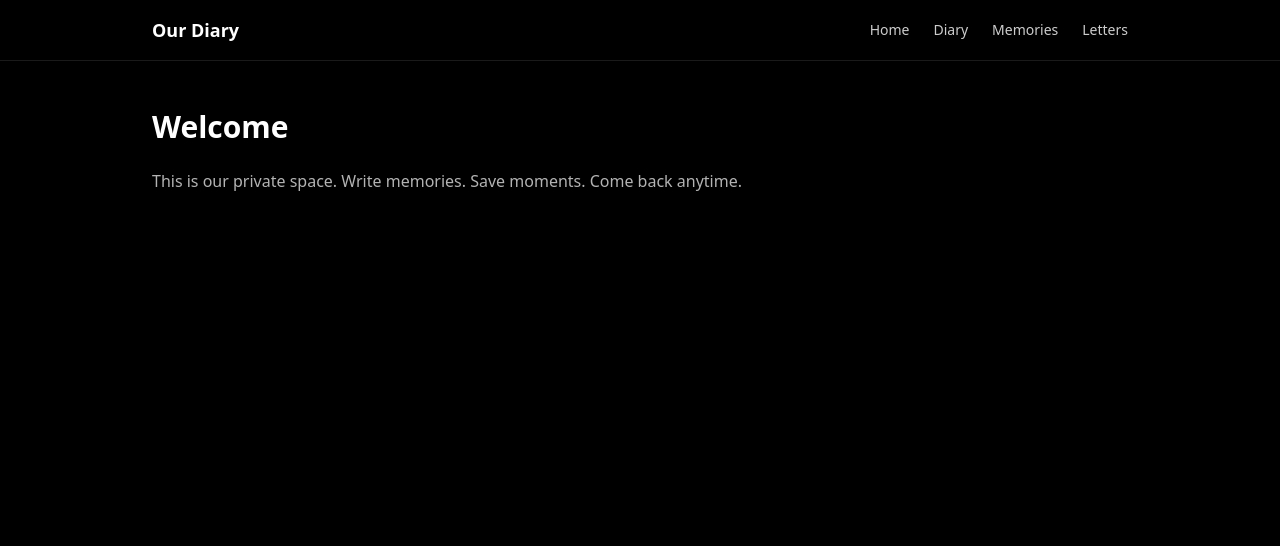
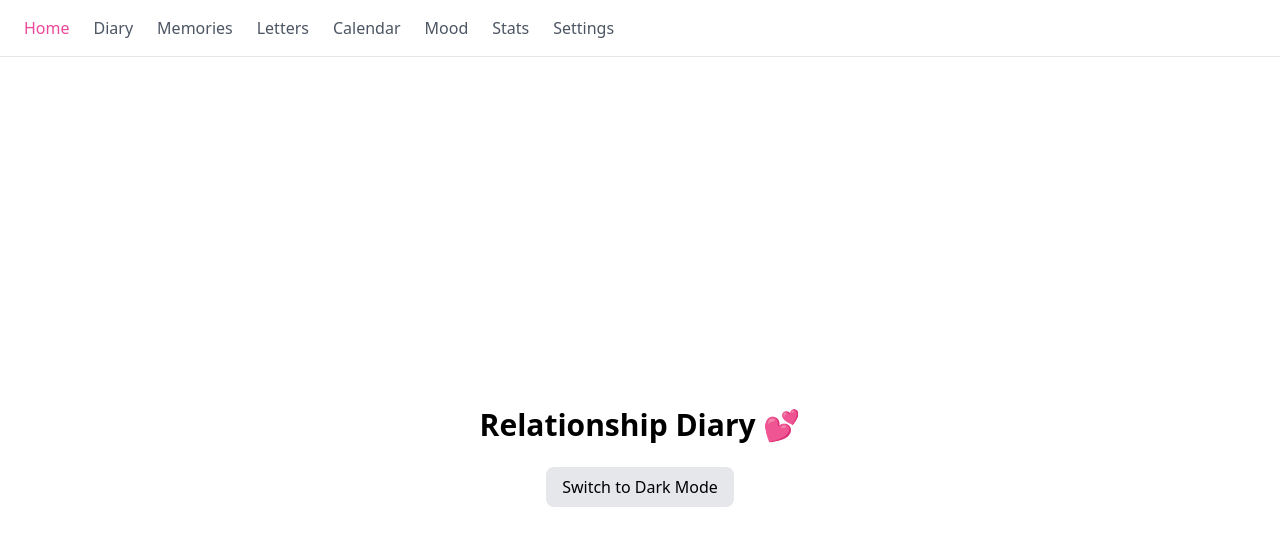
Before and after one commit to mgangar25/relationship-diary, a Next.js app: page / in a window 1280 px wide. Shown: the top 546 px of the page. Built offline with nearby package versions, Linux system fonts and the light colour scheme.

Commit message:
Add app routing structure and navigation layout

```diff
--- /dev/null
+++ b/src/app/calendar/page.tsx
@@ -0,0 +1,10 @@
+export default function MemoriesPage() {
+  return (
+    <main className="p-6">
+      <h1 className="text-2xl font-semibold">Memories</h1>
+      <p className="text-gray-600 dark:text-gray-400">
+        This is the calendar page.
+      </p>
+    </main>
+  );
+}
--- /dev/null
+++ b/src/app/diary/page.tsx
@@ -0,0 +1,10 @@
+export default function DiaryPage() {
+  return (
+    <main className="p-6">
+      <h1 className="text-2xl font-semibold">Diary</h1>
+      <p className="text-gray-600 dark:text-gray-400">
+        This is where diary entries will live.
+      </p>
+    </main>
+  );
+}
--- a/src/app/layout.tsx
+++ b/src/app/layout.tsx
@@ -1,9 +1,6 @@
 import "./globals.css";
-
-export const metadata = {
-  title: "Our Diary",
-  description: "A private shared diary",
-};
+import { ThemeProvider } from "@/context/ThemeContext";
+import Navbar from "@/components/Navbar";
 
 export default function RootLayout({
   children,
@@ -12,24 +9,11 @@ export default function RootLayout({
 }) {
   return (
     <html lang="en">
-      <body className="min-h-screen bg-black text-white">
-        {/* App shell */}
-        <header className="border-b border-white/10">
-          <nav className="mx-auto max-w-5xl px-6 py-4 flex items-center justify-between">
-            <h1 className="text-lg font-semibold">Our Diary</h1>
-
-            <div className="flex gap-6 text-sm text-white/80">
-              <span>Home</span>
-              <span>Diary</span>
-              <span>Memories</span>
-              <span>Letters</span>
-            </div>
-          </nav>
-        </header>
-
-        <main className="mx-auto max-w-5xl px-6 py-12">
+      <body className="bg-white text-black dark:bg-gray-900 dark:text-gray-100 transition-colors">
+        <ThemeProvider>
+          <Navbar />
           {children}
-        </main>
+        </ThemeProvider>
       </body>
     </html>
   );
--- /dev/null
+++ b/src/app/letters/page.tsx
@@ -0,0 +1,10 @@
+export default function MemoriesPage() {
+  return (
+    <main className="p-6">
+      <h1 className="text-2xl font-semibold">Memories</h1>
+      <p className="text-gray-600 dark:text-gray-400">
+        This is the letters page.
+      </p>
+    </main>
+  );
+}
--- /dev/null
+++ b/src/app/memories/page.tsx
@@ -0,0 +1,10 @@
+export default function MemoriesPage() {
+  return (
+    <main className="p-6">
+      <h1 className="text-2xl font-semibold">Memories</h1>
+      <p className="text-gray-600 dark:text-gray-400">
+        This is the memories page.
+      </p>
+    </main>
+  );
+}
--- /dev/null
+++ b/src/app/mood/page.tsx
@@ -0,0 +1,10 @@
+export default function MemoriesPage() {
+  return (
+    <main className="p-6">
+      <h1 className="text-2xl font-semibold">Memories</h1>
+      <p className="text-gray-600 dark:text-gray-400">
+        This is the mood page.
+      </p>
+    </main>
+  );
+}
--- a/src/app/page.tsx
+++ b/src/app/page.tsx
@@ -1,10 +1,22 @@
+"use client";
+
+import { useTheme } from "@/context/ThemeContext";
+
 export default function HomePage() {
+  const { theme, toggleTheme } = useTheme();
+
   return (
-    <div className="space-y-6">
-      <h2 className="text-3xl font-semibold">Welcome</h2>
-      <p className="text-white/70">
-        This is our private space. Write memories. Save moments. Come back anytime.
-      </p>
-    </div>
+    <main className="min-h-screen flex flex-col items-center justify-center gap-6">
+      <h1 className="text-3xl font-bold">
+        Relationship Diary 💕
+      </h1>
+
+      <button
+        onClick={toggleTheme}
+        className="px-4 py-2 rounded-lg bg-gray-200 dark:bg-gray-700"
+      >
+        Switch to {theme === "light" ? "Dark" : "Light"} Mode
+      </button>
+    </main>
   );
 }
--- /dev/null
+++ b/src/app/settings/page.tsx
@@ -0,0 +1,10 @@
+export default function MemoriesPage() {
+  return (
+    <main className="p-6">
+      <h1 className="text-2xl font-semibold">Memories</h1>
+      <p className="text-gray-600 dark:text-gray-400">
+        This is the settings page.
+      </p>
+    </main>
+  );
+}
--- /dev/null
+++ b/src/app/stats/page.tsx
@@ -0,0 +1,10 @@
+export default function MemoriesPage() {
+  return (
+    <main className="p-6">
+      <h1 className="text-2xl font-semibold">Memories</h1>
+      <p className="text-gray-600 dark:text-gray-400">
+        This is the stats page.
+      </p>
+    </main>
+  );
+}
--- /dev/null
+++ b/src/components/Navbar.tsx
@@ -0,0 +1,43 @@
+"use client";
+
+import Link from "next/link";
+import { usePathname } from "next/navigation";
+
+const navItems = [
+  { name: "Home", href: "/" },
+  { name: "Diary", href: "/diary" },
+  { name: "Memories", href: "/memories" },
+  { name: "Letters", href: "/letters" },
+  { name: "Calendar", href: "/calendar" },
+  { name: "Mood", href: "/mood" },
+  { name: "Stats", href: "/stats" },
+  { name: "Settings", href: "/settings" },
+];
+
+export default function Navbar() {
+  const pathname = usePathname();
+
+  return (
+    <nav className="w-full border-b border-gray-200 dark:border-gray-700">
+      <ul className="flex gap-6 px-6 py-4 overflow-x-auto">
+        {navItems.map(item => {
+          const active = pathname === item.href;
+          return (
+            <li key={item.href}>
+              <Link
+                href={item.href}
+                className={`font-medium transition-colors ${
+                  active
+                    ? "text-pink-500"
+                    : "text-gray-600 dark:text-gray-300 hover:text-pink-400"
+                }`}
+              >
+                {item.name}
+              </Link>
+            </li>
+          );
+        })}
+      </ul>
+    </nav>
+  );
+}
--- /dev/null
+++ b/src/context/ThemeContext.tsx
@@ -0,0 +1,51 @@
+"use client";
+
+import { createContext, useContext, useEffect, useState } from "react";
+
+type Theme = "light" | "dark";
+
+type ThemeContextType = {
+  theme: Theme;
+  toggleTheme: () => void;
+};
+
+const ThemeContext = createContext<ThemeContextType | undefined>(undefined);
+
+export function ThemeProvider({ children }: { children: React.ReactNode }) {
+  const [theme, setTheme] = useState<Theme>("light");
+
+  // Load saved theme
+  useEffect(() => {
+    const saved = localStorage.getItem("theme") as Theme | null;
+    if (saved) setTheme(saved);
+  }, []);
+
+  // Apply theme to <html>
+  useEffect(() => {
+    const root = document.documentElement;
+    if (theme === "dark") {
+      root.classList.add("dark");
+    } else {
+      root.classList.remove("dark");
+    }
+    localStorage.setItem("theme", theme);
+  }, [theme]);
+
+  function toggleTheme() {
+    setTheme(prev => (prev === "light" ? "dark" : "light"));
+  }
+
+  return (
+    <ThemeContext.Provider value={{ theme, toggleTheme }}>
+      {children}
+    </ThemeContext.Provider>
+  );
+}
+
+export function useTheme() {
+  const ctx = useContext(ThemeContext);
+  if (!ctx) {
+    throw new Error("useTheme must be used inside ThemeProvider");
+  }
+  return ctx;
+}
```
Also changed, not shown: tsconfig.json (+5 -16 lines), 1 other file (tests, documents, lock files or other folders).
